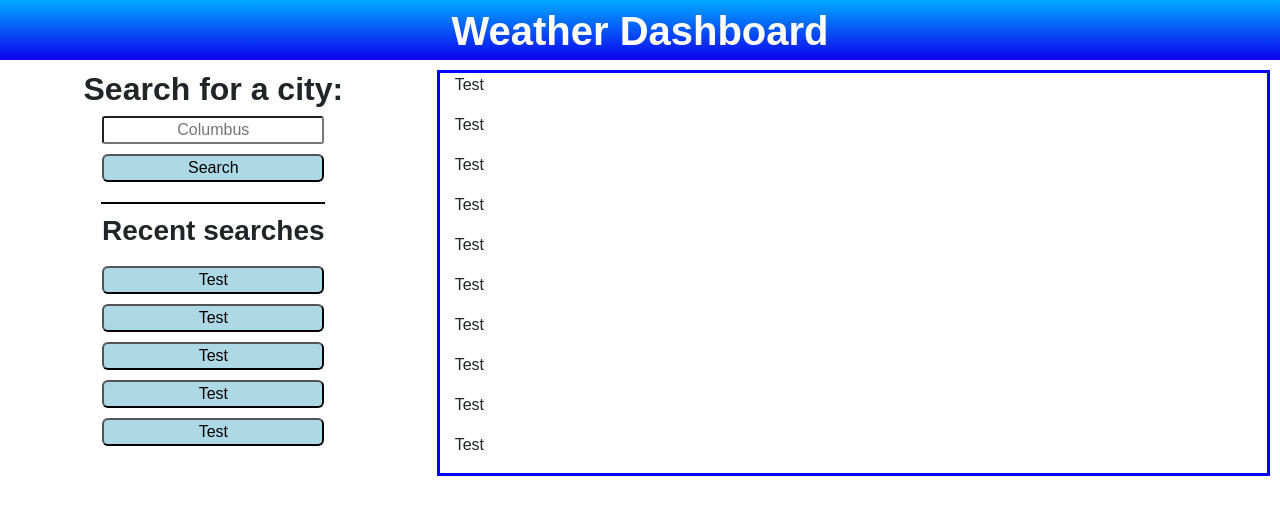
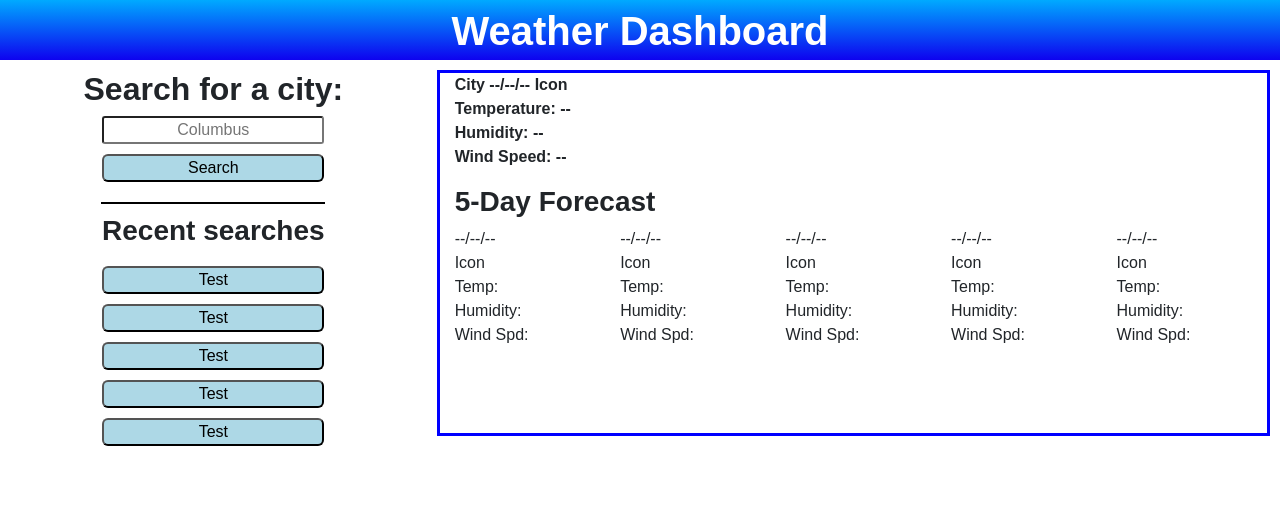
Before and after one commit to RetroTechCode/Weather-Dashboard, a plain HTML site: page index.html in a window 1280 px wide. Drawn offline with nearby package versions, Linux system fonts and the light colour scheme.

Commit message:
Updated general structure for forecasts section

```diff
--- a/assets/css/style.css
+++ b/assets/css/style.css
@@ -62,3 +62,7 @@ hr {
     margin: 10px;
     border: 3px solid blue;
 }
+
+.currentFC {
+    font-weight: bold;
+}
--- a/index.html
+++ b/index.html
@@ -22,7 +22,7 @@
             <div>
                 <h2>Search for a city:</h2>
                 <input placeholder="Columbus">
-            </br>
+                </br>
                 <button>Search</button>
             </div>
             <hr>
@@ -40,20 +40,50 @@
         <!-- Main section where results will be displayed -->
         <main class="col forecasts">
             <!-- Current weather -->
-            <div class="currentFC">
-                <p>Test</p>
-                <p>Test</p>
-                <p>Test</p>
-                <p>Test</p>
-                <p>Test</p>
-            </div>
+            <ul class="currentFC">
+                <li>City <span> --/--/-- </span><span> Icon</span></li>
+                <li>Temperature: <span>--</span></li>
+                <li>Humidity: <span>--</span></li>
+                <li>Wind Speed: <span>--</span></li>
+            </ul>
+            <h3>5-Day Forecast</h3>
             <!-- 5-day forecast -->
-            <div class="fiveDayFC">
-                <p>Test</p>
-                <p>Test</p>
-                <p>Test</p>
-                <p>Test</p>
-                <p>Test</p>
+            <div class="fiveDayFC row">
+                <ul class="col">
+                    <li>--/--/--</li>
+                    <li>Icon</li>
+                    <li>Temp: </li>
+                    <li>Humidity: </li>
+                    <li>Wind Spd:</li>
+                </ul>
+                <ul class="col">
+                    <li>--/--/--</li>
+                    <li>Icon</li>
+                    <li>Temp: </li>
+                    <li>Humidity: </li>
+                    <li>Wind Spd:</li>
+                </ul>
+                <ul class="col">
+                    <li>--/--/--</li>
+                    <li>Icon</li>
+                    <li>Temp: </li>
+                    <li>Humidity: </li>
+                    <li>Wind Spd:</li>
+                </ul>
+                <ul class="col">
+                    <li>--/--/--</li>
+                    <li>Icon</li>
+                    <li>Temp: </li>
+                    <li>Humidity: </li>
+                    <li>Wind Spd:</li>
+                </ul>
+                <ul class="col">
+                    <li>--/--/--</li>
+                    <li>Icon</li>
+                    <li>Temp: </li>
+                    <li>Humidity: </li>
+                    <li>Wind Spd:</li>
+                </ul>
             </div>
         </main>
     </div>
```
